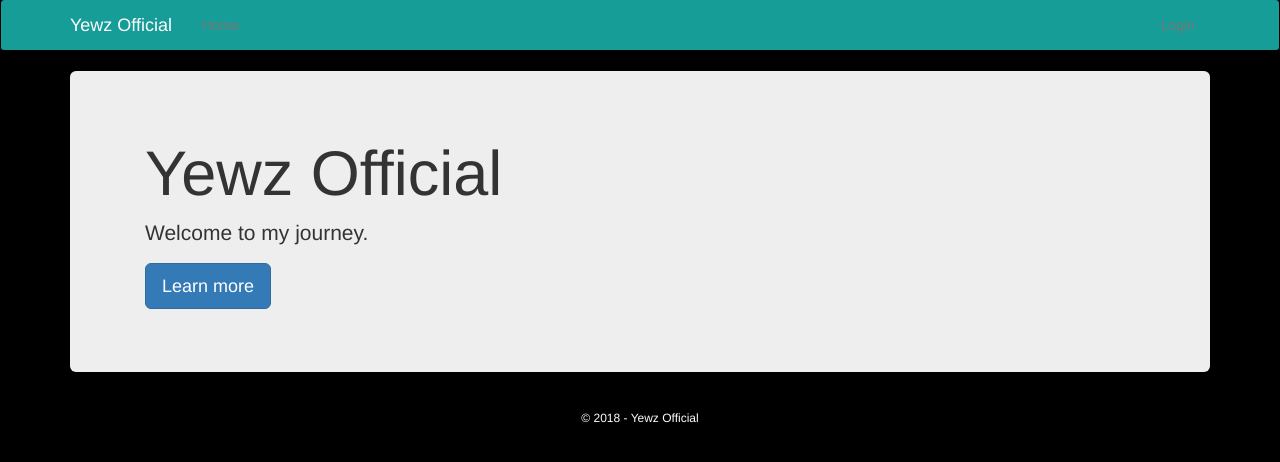
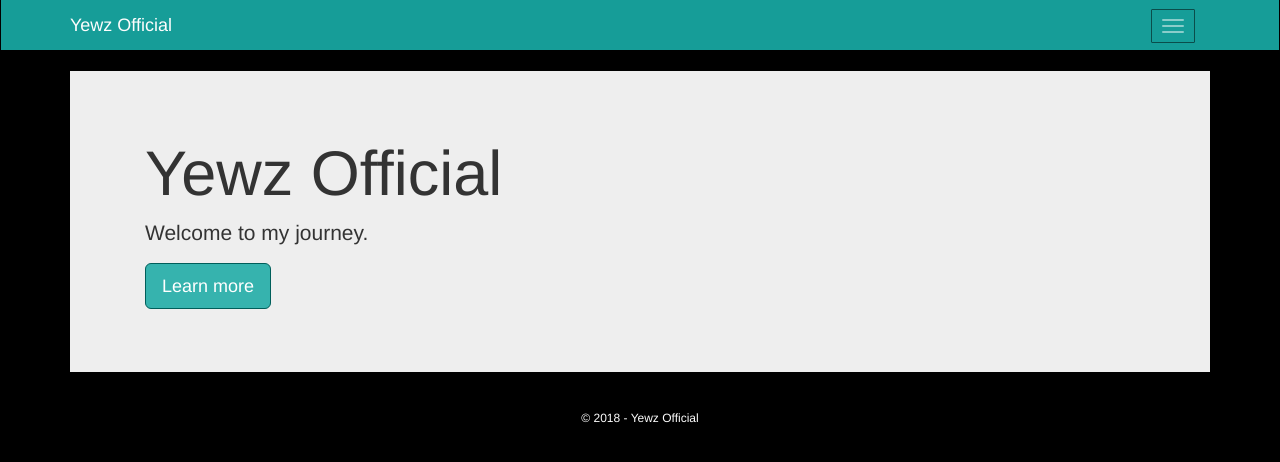
Before and after one commit to camarsh7/Yewz, a Flask app: page / in a window 1280 px wide. Shown: the top 462 px of the page. Run offline with Flask 2, Linux system fonts and the light colour scheme; some libraries are stand-ins or nearby versions.

Commit message:
Begin re-theming bootstrap

```diff
--- a/app/static/custom.css
+++ b/app/static/custom.css
@@ -6,10 +6,25 @@ body {
 	color: #fdfdfd;
 }
 
+.btn-primary {
+    color: #fff;
+    background-color: #36B3AE;
+    border-color: #005E5A;
+}
+
+.btn-primary:hover {
+	background-color: #005E5A;
+}
+
+.container .jumbotron {
+	border-radius: 0px;
+}
+
 .navbar-default {
 	background-color: #169D98;
 	border-top: none;
 	border-color: black;
+	border-radius: 0px;
 }
 
 .navbar-default .navbar-toggle {
@@ -27,3 +42,72 @@ body {
 .navbar-default .navbar-toggle .icon-bar {
     background-color: #fdfdfd;
 }
+
+.navbar-default .navbar-nav > li > a {
+    color: #fdfdfd;
+}
+
+@media (min-width: 768px){
+	.navbar-nav .open .dropdown-menu {
+		position: static;
+		float: none;
+		width: auto;
+		margin-top: 0;
+		background-color: transparent;
+		border: 0;
+		-webkit-box-shadow: none;
+		box-shadow: none;
+	}
+	.navbar-nav .open .dropdown-menu > li > a {
+		line-height: 20px;
+	}
+	.navbar-nav .open .dropdown-menu > li > a,
+	.navbar-nav .open .dropdown-menu .dropdown-header {
+		padding: 5px 15px 5px 25px;
+	}
+	.dropdown-menu > li > a {
+		display: block;
+		padding: 3px 20px;
+		clear: both;
+		font-weight: normal;
+		line-height: 1.42857143;
+		color: #fdfdfd;
+		white-space: nowrap;
+	}
+    .navbar-header {
+        float: none;
+    }
+    .navbar-toggle {
+        display: block;
+    }
+    .navbar-collapse {
+        border-top: 1px solid transparent;
+        box-shadow: inset 0 1px 0 rgba(255,255,255,0.1);
+    }
+    .navbar-collapse.collapse {
+        display: none!important;
+    }
+    .navbar-nav {
+        float: none!important;
+        /*margin: 7.5px -15px;*/
+		margin: 7.5px 50px 7.5px -15px
+    }
+    .navbar-nav>li {
+        float: none;
+    }
+    .navbar-nav>li>a {
+        padding-top: 10px;
+        padding-bottom: 10px;
+    }
+    .navbar-text {
+        float: none;
+        margin: 15px 0;
+    }
+    /* since 3.1.0 */
+    .navbar-collapse.collapse.in {
+        display: block!important;
+    }
+    .collapsing {
+        overflow: hidden!important;
+    }
+}
```
